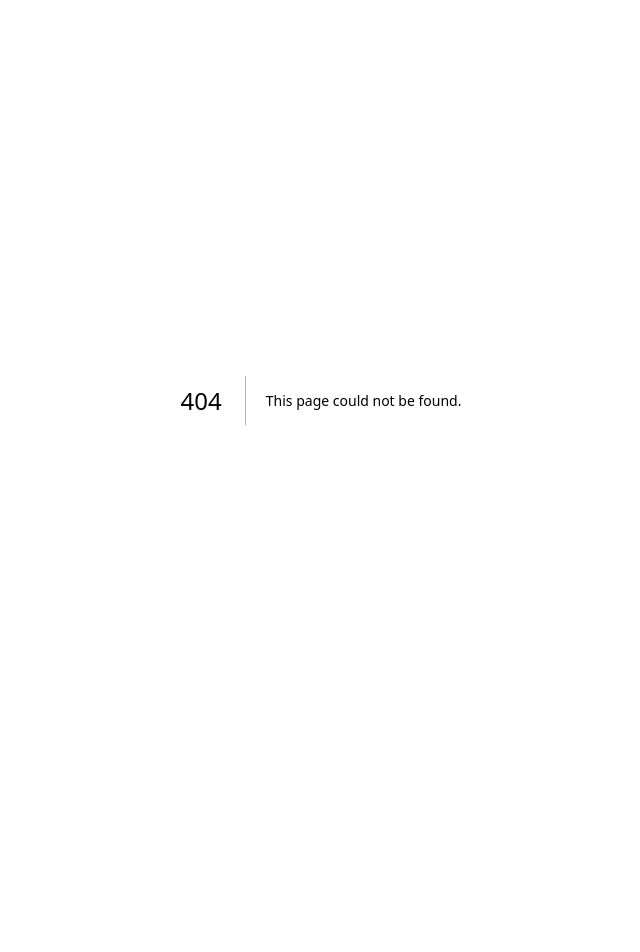
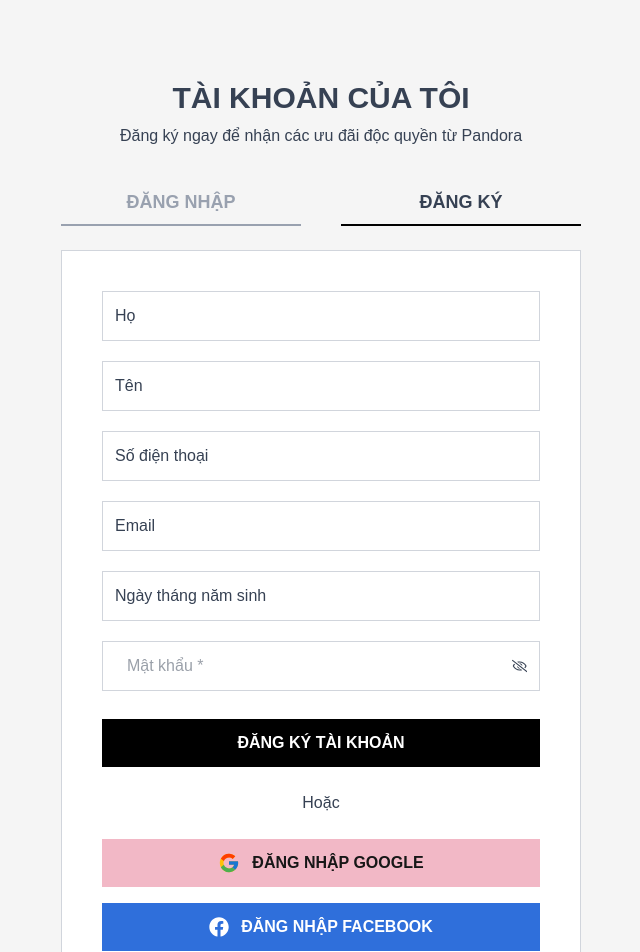
Before and after one commit to CongDongVN/padora-frontend, a Next.js app: page /register in a window 1280 px wide. Before the commit this address had no page. Shown: the top 952 px of the page, without its empty margins (319-959 px from the left). Before the commit the page ends 800 px from the top, so only its background shows below. Built offline with nearby package versions, Linux system fonts and the light colour scheme.

Commit message:
register

```diff
--- /dev/null
+++ b/app/register/page.tsx
@@ -0,0 +1,86 @@
+"use client";
+
+import { FcGoogle } from "react-icons/fc";
+import { FaFacebook } from "react-icons/fa";
+import { FaRegEyeSlash } from "react-icons/fa";
+
+export default function RegisterPage() {
+  return (
+    <div className="bg-[#f5f5f5] min-h-screen flex justify-center py-20">
+
+      <div className="w-[520px]">
+
+        {/* title */}
+        <h1 className="text-3xl text-gray-700 font-bold text-center mb-2">
+          TÀI KHOẢN CỦA TÔI
+        </h1>
+
+        <p className="text-center text-gray-700 mb-10">
+          Đăng ký ngay để nhận các ưu đãi độc quyền từ Pandora
+        </p>
+
+        {/* tab */}
+        <div className="flex justify-center gap-10 text-lg font-semibold mb-6">
+          <span className="text-gray-400 border-b-2 border-gray-400 w-[250px] text-center pb-2">
+            ĐĂNG NHẬP
+          </span>
+
+          <span className="border-b-2 text-gray-700 border-black w-[250px] text-center pb-2">
+            ĐĂNG KÝ
+          </span>
+        </div>
+
+        {/* form box */}
+        <div className="border border-gray-300 bg-white p-10">
+
+          <div className="flex flex-col gap-5">
+
+            <input className="border border-gray-300 p-3 w-full outline-none placeholder-gray-700" placeholder="Họ"/>
+
+            <input className="border border-gray-300 p-3 w-full outline-none placeholder-gray-700" placeholder="Tên"/>
+
+            <input className="border border-gray-300 p-3 w-full outline-none placeholder-gray-700" placeholder="Số điện thoại"/>
+
+            <input className="border border-gray-300 p-3 w-full outline-none placeholder-gray-700" placeholder="Email"/>
+
+            <input className="border border-gray-300 p-3 w-full outline-none placeholder-gray-700" placeholder="Ngày tháng năm sinh"/>
+            {/* password */}
+            <div className="border text-gray-700 border-gray-300 flex items-center px-3">
+              <input
+                type="password"
+                className="w-full p-3 outline-none"
+                placeholder="Mật khẩu *"
+              />
+              <FaRegEyeSlash className="text-gray-700"/>
+            </div>
+
+            {/* button */}
+            <button className="bg-black text-white py-3 font-semibold mt-2 hover:bg-gray-800 transition">
+              ĐĂNG KÝ TÀI KHOẢN
+            </button>
+
+          </div>
+
+          {/* divider */}
+          <div className="text-center my-6 text-gray-700">
+            Hoặc
+          </div>
+
+          {/* google */}
+          <button className="flex items-center justify-center gap-3 w-full bg-[#f2b8c6] py-3 mb-4 font-semibold">
+            <FcGoogle size={22}/>
+            ĐĂNG NHẬP GOOGLE
+          </button>
+
+          {/* facebook */}
+          <button className="flex items-center justify-center gap-3 w-full bg-[#2f6fdb] text-white py-3 font-semibold">
+            <FaFacebook size={20}/>
+            ĐĂNG NHẬP FACEBOOK
+          </button>
+
+        </div>
+
+      </div>
+    </div>
+  );
+}
--- a/package.json
+++ b/package.json
@@ -11,7 +11,8 @@
   "dependencies": {
     "next": "16.1.6",
     "react": "19.2.3",
-    "react-dom": "19.2.3"
+    "react-dom": "19.2.3",
+    "react-icons": "^5.6.0"
   },
   "devDependencies": {
     "@tailwindcss/postcss": "^4",
```
Also changed, not shown: 1 other file (tests, documents, lock files or other folders).
